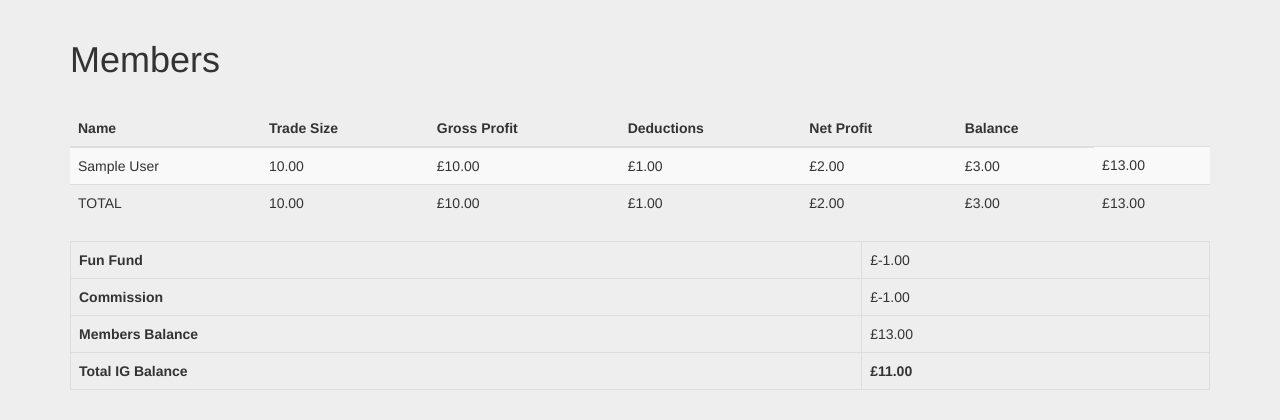
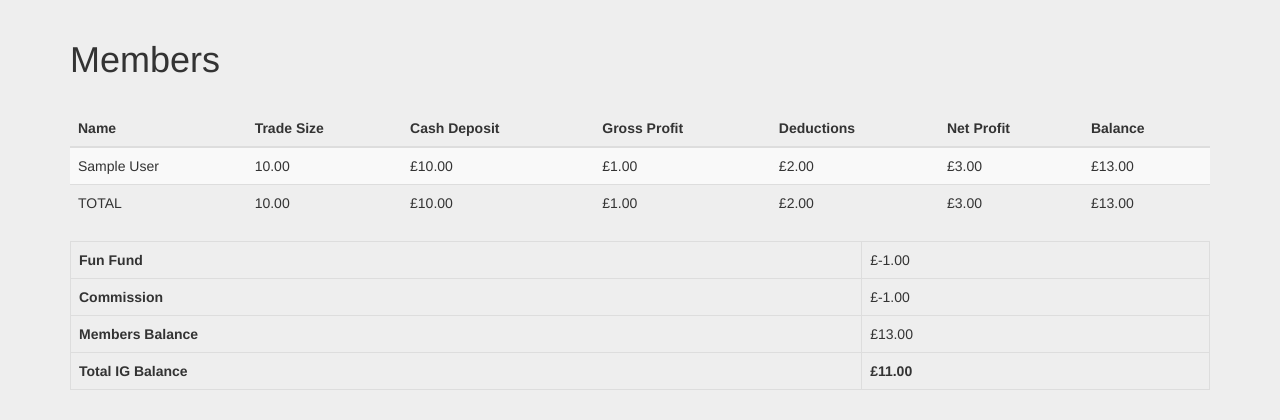
Before and after one commit to PhilMarsden/PoultryFX, a Django app: page /members/ in a window 1280 px wide. Shown: the part 50-470 px from the top of the page. Run offline with Django 3.2, Linux system fonts and the light colour scheme; a user stored in the database is signed in; tables that the repository leaves empty hold one stand-in row (values such as "Sample post"); parts of the project's set-up code (start-up, migrations or seed data) failed here and were passed over; some libraries are stand-ins or nearby versions.

Commit message:
missing column

```diff
--- a/mysite/pfx/templates/pfx/members.html
+++ b/mysite/pfx/templates/pfx/members.html
@@ -23,6 +23,7 @@
         <tr>
           <th>Name</th>
           <th>Trade Size</th>
+          <th>Cash Deposit</th>
           <th>Gross Profit</th>
           <th>Deductions</th>
           <th>Net Profit</th>
```
